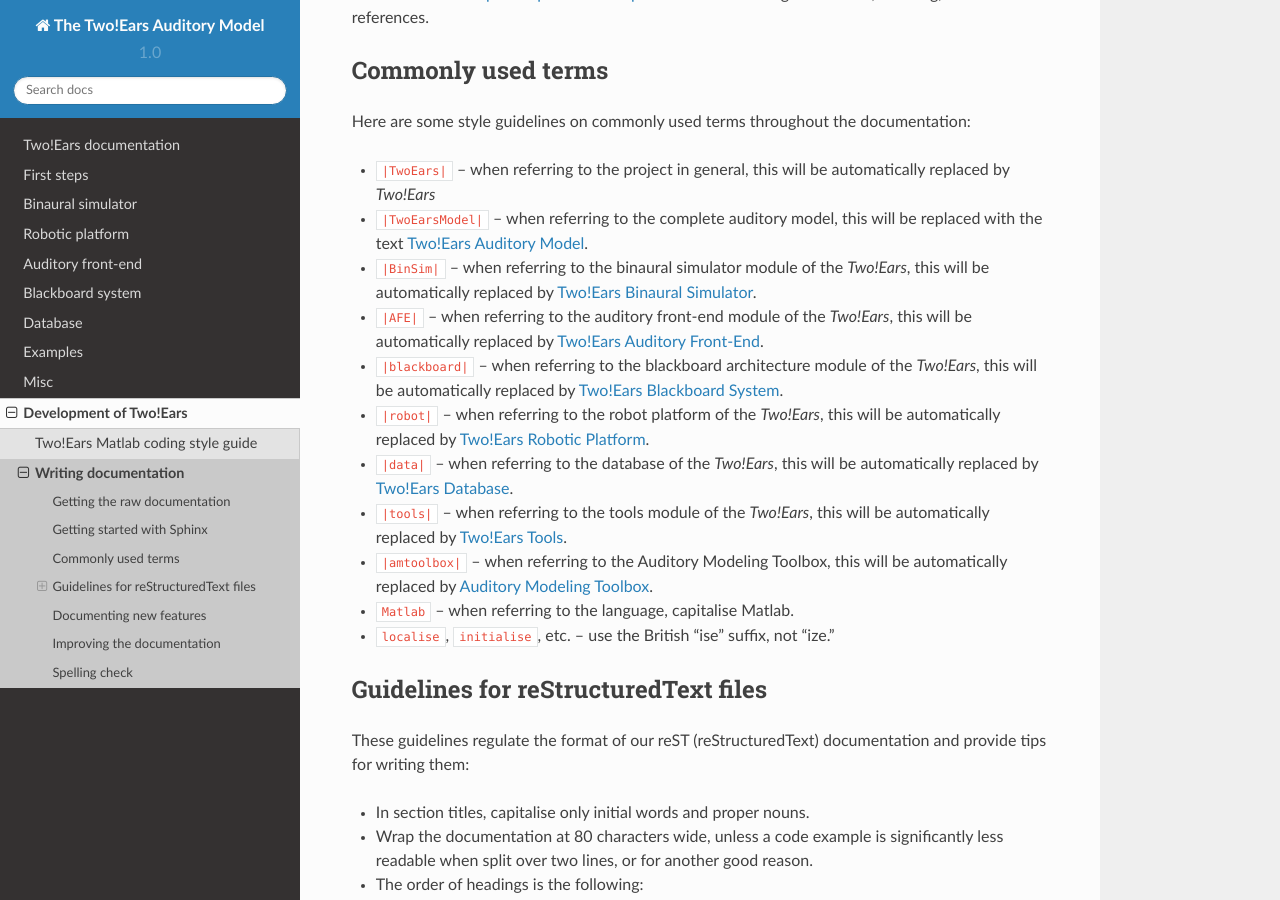
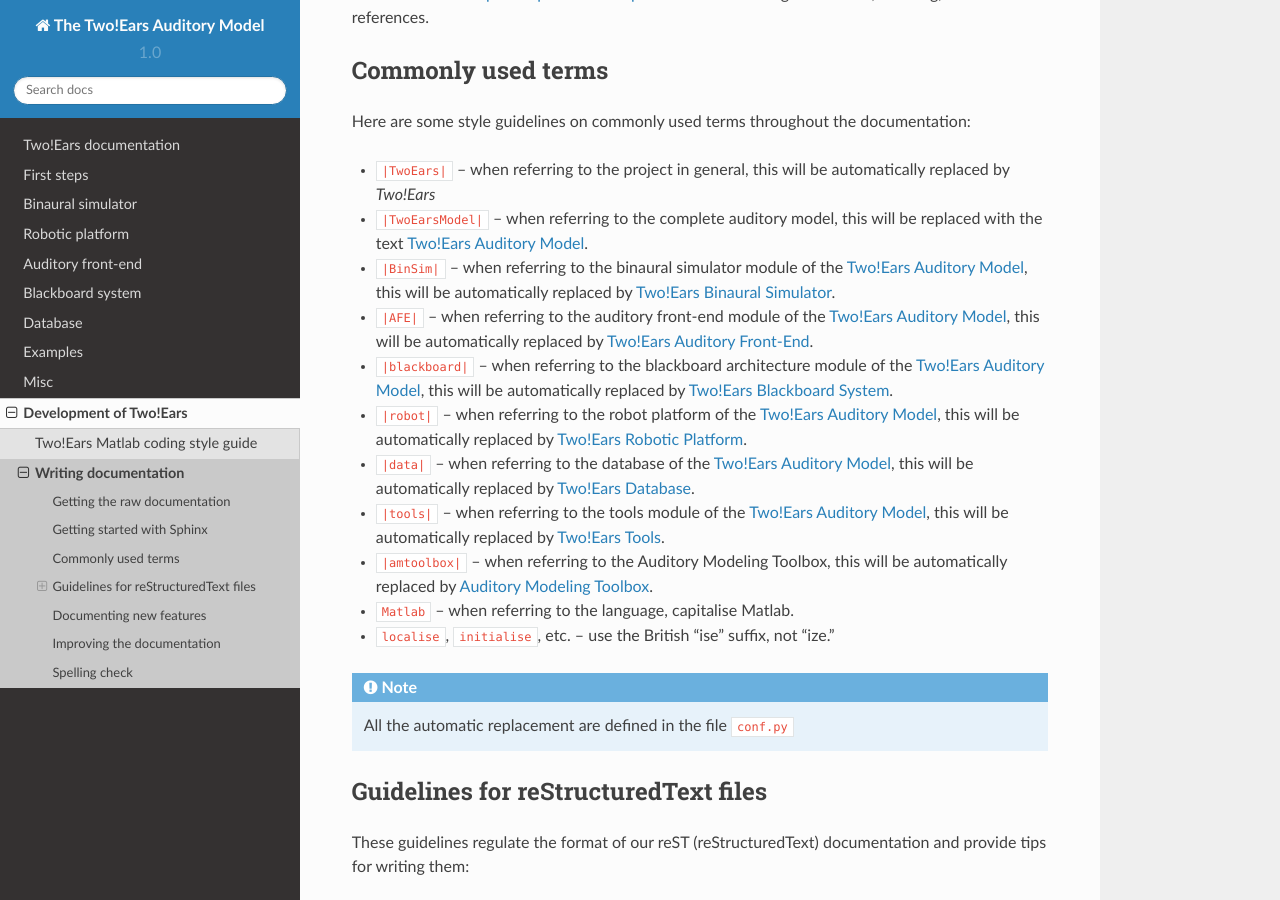
Before and after one commit to TWOEARS/documentation, a Sphinx documentation site: the page built from doc/dev/writing-documentation.txt, in a window 1280 px wide and 900 px high, scrolled down 1269 px. Built offline with Sphinx 7.4.7 and the Read the Docs theme 2.0.0, drawn with Linux system fonts in a browser that asks for light colours; some of the changed lines change nothing that is shown.

Commit message:
Further |TwoEarsModel| fixes

```diff
--- a/doc/dev/writing-documentation.txt
+++ b/doc/dev/writing-documentation.txt
@@ -75,22 +75,22 @@
   will be   replaced with the text |TwoEarsModel|.
 
 * ``|BinSim|`` -- when referring to the binaural simulator
-  module of the |TwoEars|, this will be automatically replaced by |BinSim|.
+  module of the |TwoEarsModel|, this will be automatically replaced by |BinSim|.
 
 * ``|AFE|`` -- when referring to the auditory front-end
-  module of the |TwoEars|, this will be automatically replaced by |AFE|.
+  module of the |TwoEarsModel|, this will be automatically replaced by |AFE|.
 
 * ``|blackboard|`` -- when referring to the blackboard
-  architecture module of the |TwoEars|, this will be automatically replaced by
+  architecture module of the |TwoEarsModel|, this will be automatically replaced by
   |blackboard|.
 
-* ``|robot|`` -- when referring to the robot platform of the |TwoEars|, this
+* ``|robot|`` -- when referring to the robot platform of the |TwoEarsModel|, this
   will be automatically replaced by |robot|.
 
-* ``|data|`` -- when referring to the database of the |TwoEars|, this will be
+* ``|data|`` -- when referring to the database of the |TwoEarsModel|, this will be
   automatically replaced by |data|.
 
-* ``|tools|`` -- when referring to the tools module of the |TwoEars|, this will
+* ``|tools|`` -- when referring to the tools module of the |TwoEarsModel|, this will
   be automatically replaced by |tools|.
 
 * ``|amtoolbox|`` -- when referring to the Auditory Modeling Toolbox, this will
@@ -99,6 +99,10 @@
 * ``Matlab`` -- when referring to the language, capitalise Matlab.
 
 * ``localise``, ``initialise``, etc. -- use the British "ise" suffix, not "ize."
+
+.. note::
+
+    All the automatic replacement are defined in the file :file:`conf.py`
 
 Guidelines for reStructuredText files
 -------------------------------------
```
